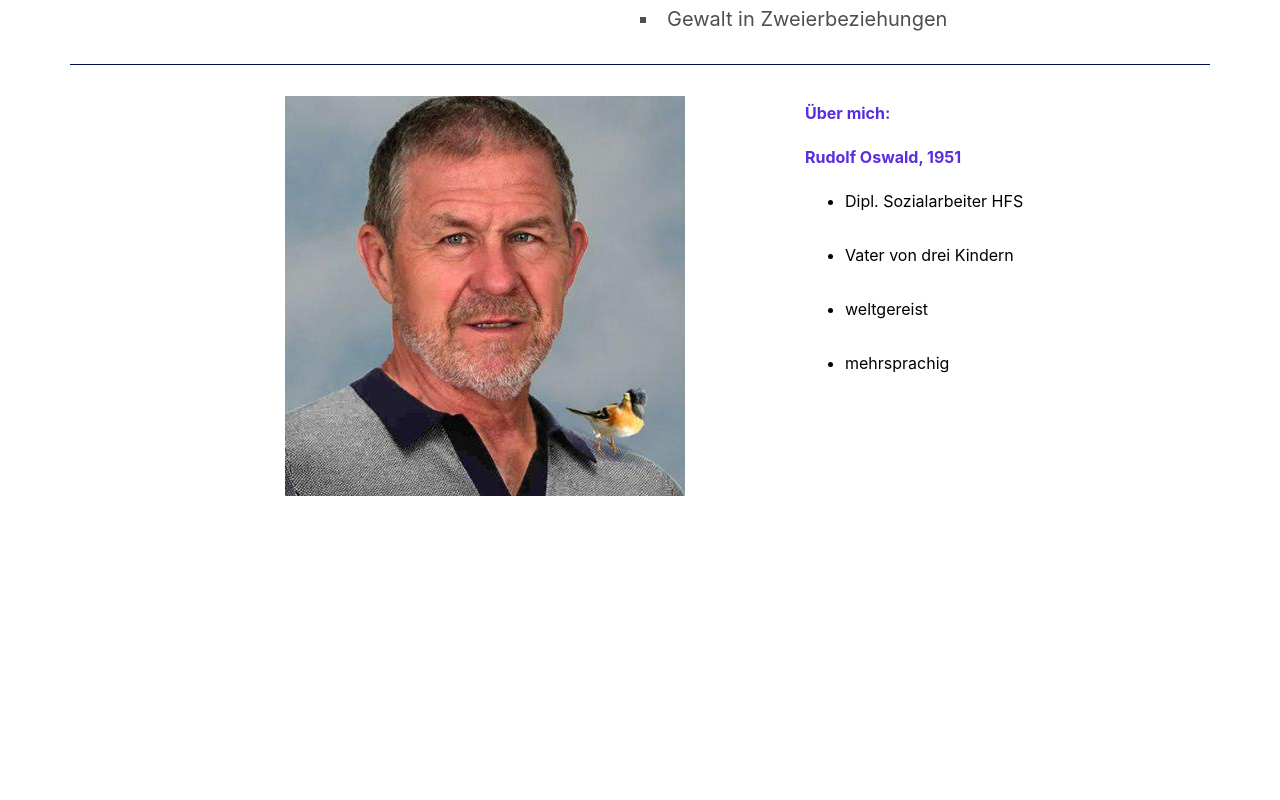
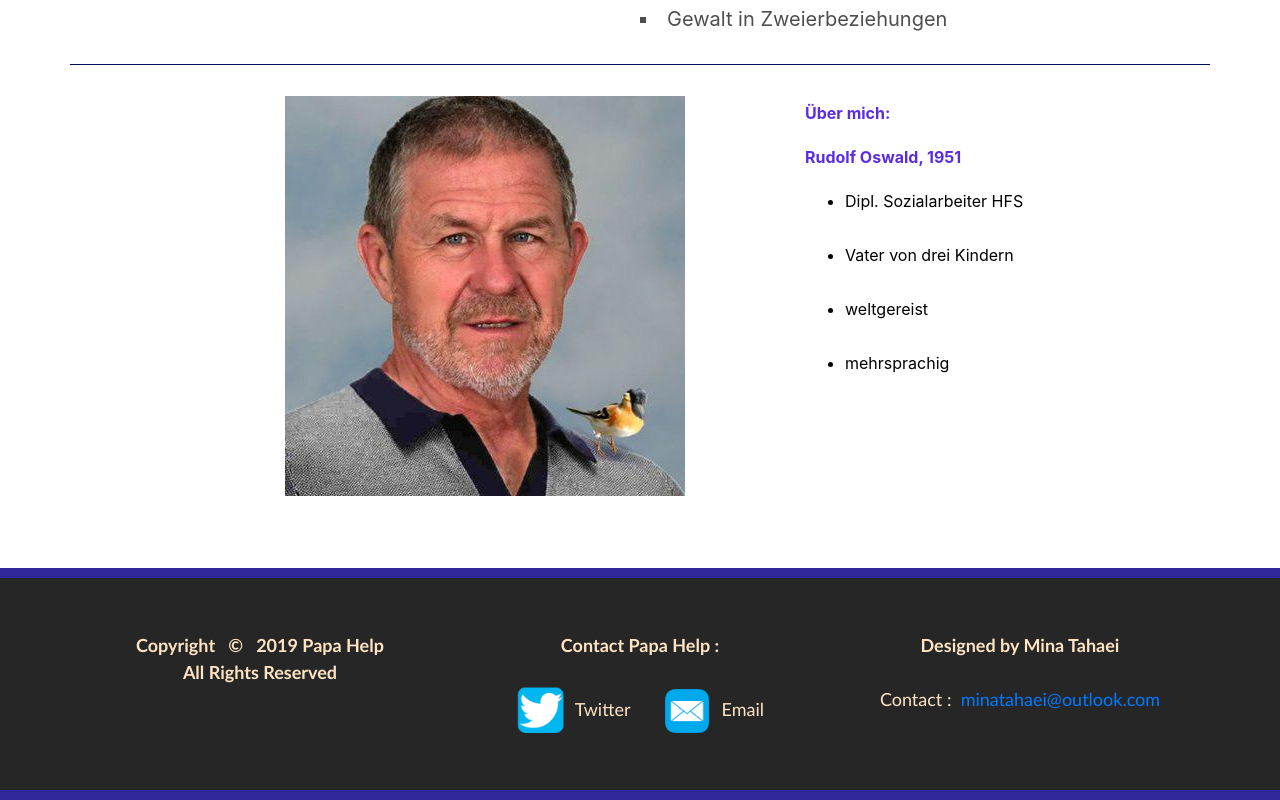
Before and after one commit to LaMentaAzul/PapaHelp-Web-Project, a React (Create React App) app in the folder papa-help/: page / in a window 1280 px wide. Shown: the part 405-1205 px from the top of the page. Before the commit the page ends 917 px from the top, so only its background shows below. Built offline with nearby package versions, Linux system fonts and the light colour scheme.

Commit message:
add footer

```diff
--- a/papa-help/public/Style.css
+++ b/papa-help/public/Style.css
@@ -85,3 +85,24 @@
 {
     color: green;
 }
+.footer
+{
+    font-size: 18px;
+    font-family: 'Gill Sans', 'Gill Sans MT', Calibri, 'Trebuchet MS', sans-serif;
+    text-align: center;
+    color: bisque;
+    background-color: #272626;
+    border-top : 10px solid #2E289B;
+    border-bottom:  10px solid #2E289B;
+
+}
+.twitter
+{
+    width: 50px;
+    height: 50px;
+}
+.email
+{
+    width: 50px;
+    height: 50px;
+}
--- a/papa-help/src/App.js
+++ b/papa-help/src/App.js
@@ -10,6 +10,7 @@ import ENGLISH from './Header/ENGLISH'
 import Gewalt from './Header/Gewalt'
 import HilfePapa from './Header/HilfePapa'
 import Header from './Header/Header'
+import Footer from './Footer/Footer'
 import { BrowserRouter as Router, Route } from 'react-router-dom'
 class App extends Component {
   render () {
@@ -26,6 +27,7 @@ class App extends Component {
           <Route path='/src/Header/Gewalt.js' component={Gewalt} />
           <Route path='/src/header/Forderungen.js' component={Forderungen} />
           <Route path='/src/header/ENGLISH.js' component={ENGLISH} />
+          <Footer />
         </div>
       </Router>
     )
--- /dev/null
+++ b/papa-help/src/Footer/Footer.js
@@ -0,0 +1,53 @@
+import React, { Component } from 'react'
+import { Container, Row, Col } from 'reactstrap'
+import 'bootstrap/dist/css/bootstrap.css'
+import twitter from './twitter.png'
+import email from './email.png'
+export default class Footer extends Component {
+  render () {
+    return (
+      <footer className='footer'>
+        <br />
+        <br />
+        <Container>
+          <Row>
+            <Col md='4' className='footerCol'>
+              <div className='text'>
+                <strong>Copyright &nbsp; &copy; &nbsp; {new Date().getFullYear()} Papa Help </strong>
+                <br />
+                <strong>All Rights Reserved</strong>
+              </div>
+            </Col>
+            <Col md='4' className='footerCol'>
+              <div className='text'>
+                <strong>Contact Papa Help :</strong>
+              </div>
+              <br />
+              <a href='https://twitter.com/PapaHelp'>
+                <img src={twitter} className='twitter' alt='twitter' />
+              </a>
+              &nbsp; Twitter
+              &nbsp;&nbsp;&nbsp;&nbsp;&nbsp;&nbsp;
+              <a href='mailto:beratung@papahelp.ch'>
+                <img src={email} className='email' alt='email' />
+              </a>
+              &nbsp; Email
+            </Col>
+            <Col md='4' className='footerCol'>
+              <div className='text'>
+                <strong>Designed by Mina Tahaei</strong>
+              </div>
+              <br />
+              Contact :
+              <a href='mailto:minatahaei@outlook.com'>
+               &nbsp; minatahaei@outlook.com
+              </a>
+            </Col>
+          </Row>
+        </Container>
+        <br />
+        <br />
+      </footer>
+    )
+  }
+}
--- a/papa-help/src/Header/ENGLISH.js
+++ b/papa-help/src/Header/ENGLISH.js
@@ -1,7 +1,6 @@
 import React, { Component } from 'react'
 import { Container, Row, Col } from 'reactstrap'
 import 'bootstrap/dist/css/bootstrap.css'
-
 
 export default class ENGLISH extends Component {
   render () {
@@ -14,36 +13,36 @@ export default class ENGLISH extends Component {
         <hr />
         <Container>
           <Row>
-          <Col md='12' className='Colp'>
-            <h3>This is a brief translation of my website which is written in German.</h3>
-            <br></br>
-            <br></br>
+            <Col md='12' className='Colp'>
+              <h3>This is a brief translation of my website which is written in German.</h3>
+              <br />
+              <br />
             My name is Rudolf Oswald, I am a Swiss Social Worker who specializes in counseling fathers who have been forced by their ex-partners to live apart from their children. This service is free of charge.
-            <br></br>
-            <br></br>
+              <br />
+              <br />
             Partners who experience such violent separations suffer from severe emotional abuse which is grossly misunderstood and generally ignored by the state. My goal is to reach affected who suffer from this type of emotional abuse. The latest international studies prove that heterosexual relationships, which are in the separation stage, are too often over-shadowed by the type of emotional violence that can quickly change to physical abuse.
-            <br></br>
-            <br></br>
+              <br />
+              <br />
             Deadbeat partners are a very small, minuscule minority and not representative of all men, just as deadbeat mothers are not representative of all mothers or women. However, I hear incessantly about deadbeat or violent fathers and men, while feminist activists and the feminist-dominated media sweep the issue of deadbeat mothers and far greater numbers of violent women in all cases of domestic violence (esp. when it comes to violence against children) under the carpet.
 
             The purpose of my site is twofold:
-            <br></br>
-            <br></br>
+              <br />
+              <br />
             A - To reach affected partners who may not otherwise be able to get help when they need it. A crisis is rarely convenient, usually unexpected, and frequently traumatic. My goal is to help them as much as possible & as quickly as possible.
-            <br></br>
-            <br></br>
+              <br />
+              <br />
             B - To provide access to the latest scientific research results about violence to fathers, social workers as well as the press, radio and TV.
-            <br></br>
-            <br></br>
+              <br />
+              <br />
             Anybody who is willing to share their experiences as well as their knowledge and interest should feel free to contact me. Please bear in mind that, although I observe privacy and confidentiality as set forth in Swiss Law, there is nothing about the Internet that guarantees either.
-           </Col>
+            </Col>
           </Row>
 
         </Container>
 
-        <p>
-
-        </p>
+        <br />
+        <br />
+        <br />
 
       </div>
     )
--- a/papa-help/src/Header/Forderungen.js
+++ b/papa-help/src/Header/Forderungen.js
@@ -15,38 +15,38 @@ export default class Forderungen extends Component {
           <Row>
             <Col md='12' className='Colpp'>
               <h3 className='h3'>Es darf nicht sein, dass die beschriebenen Verhältnisse, die einer Bananenrepublik gut anstehen würden, in der Schweiz weiterhin toleriert werden! Sie widersprechen jeglichen Grundsätzen der Familienrechts- sowie Sozialhilfegesetzgebung in diesem Land</h3>
-         <br></br>
+              <br />
               <h3>Um diesen Zuständen eine Ende zu bereiten, fordere ich von den Politikern:</h3>
-         <br></br>
-         <br></br>
+              <br />
+              <br />
          Bedingungslose Umsetzung des Artikels 8, Absatz 2 der EMRK. Bei wiederholter Verletzung ist ein Musterprozess am Europäischen Menschenrechts-Gerichtshof in Strassburg anzustreben.
-         <br></br>
-         <br></br>
+              <br />
+              <br />
          Uneingeschränkter Umgang mit den Kindern, wo dies nicht durch eindeutig festgestellte Gewalt eines Elternteils gegenüber den Kindern kontraindiziert ist. Dies bedeutet bedingungslos gleich viel Umgang der Kinder mit Vater und Mutter. Die Kinder dürfen im Streitfall nicht weiterhin als Waffe missbraucht werden können. Verweigerter oder nicht wahrgenommener Umgang ist auf Gesetzesebene mit Sanktionen zu bedrohen.
-         <br></br>
-         <br></br>
+              <br />
+              <br />
          Anerkennung im Sinn des Opferhilfegesetzes (OHG) von jeder der hier beschriebenen Formen von Gewalt, der Väter in und nach Trennungssituationen ausgesetzt sind. Insbesondere ist der verunmöglichte Umgang als schwere psychische Gewalt anzuerkennen. Damit soll Vätern der Zugang zu Finanzen, Sachhilfe und Beratung, die ihnen bisher nach dem überholungsbedürftigen OHG verwehrt waren, ermöglicht werden.
-         <br></br>
-         <br></br>
+              <br />
+              <br />
          Aufgabe des Mythos, dass in Zweierbeziehungen immer Frauen und Kinder Opfer von Gewalt, Männer aber stets Täter zu sein haben und somit Anerkennung der Tatsache, dass Frauen in Zweierbeziehungen gegenüber Männern gleich viel Gewalt anwenden wie umgekehrt. Frauen dürfen kein Opfer-Abo haben!
-         <br></br>
-         <br></br>
+              <br />
+              <br />
          Anerkennung von Parental Alienation Syndrome (PAS) als Straftatbestand mit den entsprechenden straf- und zivilrechtlichen Folgen.
-         <br></br>
-         <br></br>
+              <br />
+              <br />
          Öffentliche Verhandlungen in Familienrechtsangelegenheiten, um Mauscheleien zwischen Gerichten und Betroffenen, resp. deren Anwälten endlich einen Riegel zu schieben.
-         <br></br>
-         <br></br>
+              <br />
+              <br />
          Richtiger Umgang mit Realität. Realität ist nicht das, wie Richter und Richterinnen sich einen Zustand mit ihren Urteilen zurechtzubiegen versuchen, sondern wie sich der Zustand im Moment seiner Wahrnehmung darstellt. Dies ist kein Philosophieren über ein insbesondere Juristen unbekanntes Thema, sondern Lehrinhalt der Sozialwissenschaften.
-         <br></br>
-         <br></br>
+              <br />
+              <br />
          Zumindest das Studium der Sozialarbeit, allenfalls einer gleichwertigen, anerkannten Ausbildung als Voraussetzung zur Ernennung von Beiständen, resp. Mitgliedern von Kinder- und Erwachsenenschutzbehörden, um komplexen, sozialen Angelegenheiten, die familienrechtliche Auseinandersetzungen immer sind, gerecht zu werden. Juristen sind naturgemäss dazu nicht geeignet.
             </Col>
           </Row>
         </Container>
-        <p>
-
-        </p>
+        <br />
+        <br />
+        <br />
       </div>
     )
   }
--- a/papa-help/src/Header/Gewalt.js
+++ b/papa-help/src/Header/Gewalt.js
@@ -123,6 +123,9 @@ export default class Gewalt extends Component {
             </Col>
           </Row>
         </Container>
+        <br />
+        <br />
+        <br />
       </div>
     )
   }
--- a/papa-help/src/Header/Literatur.js
+++ b/papa-help/src/Header/Literatur.js
@@ -266,6 +266,9 @@ export default class Literatur extends Component {
             </Col>
           </Row>
         </Container>
+        <br />
+        <br />
+        <br />
       </div>
     )
   }
--- a/papa-help/src/Header/Presse.js
+++ b/papa-help/src/Header/Presse.js
@@ -86,6 +86,9 @@ export default class Presse extends Component {
             </Col>
           </Row>
         </Container>
+        <br />
+        <br />
+        <br />
       </div>
     )
   }
--- a/papa-help/src/Header/Problem.js
+++ b/papa-help/src/Header/Problem.js
@@ -26,7 +26,9 @@ export default class Problem extends Component {
             </Col>
           </Row>
         </Container>
-        <p />
+        <br />
+        <br />
+        <br />
       </div>
     )
   }
--- a/papa-help/src/Header/UberMich.js
+++ b/papa-help/src/Header/UberMich.js
@@ -41,9 +41,9 @@ export default class UberMich extends Component {
             </Col>
           </Row>
         </Container>
-        <p>
-
-        </p>
+        <br />
+        <br />
+        <br />
       </div>
 
     )
```
Also changed, not shown: papa-help/src/Header/Losungsansatze.js (+12 -9 lines), papa-help/src/Footer/email.png (added), papa-help/src/Footer/twitter.png (added). Lines whose indentation alone changed are shown as unchanged.
